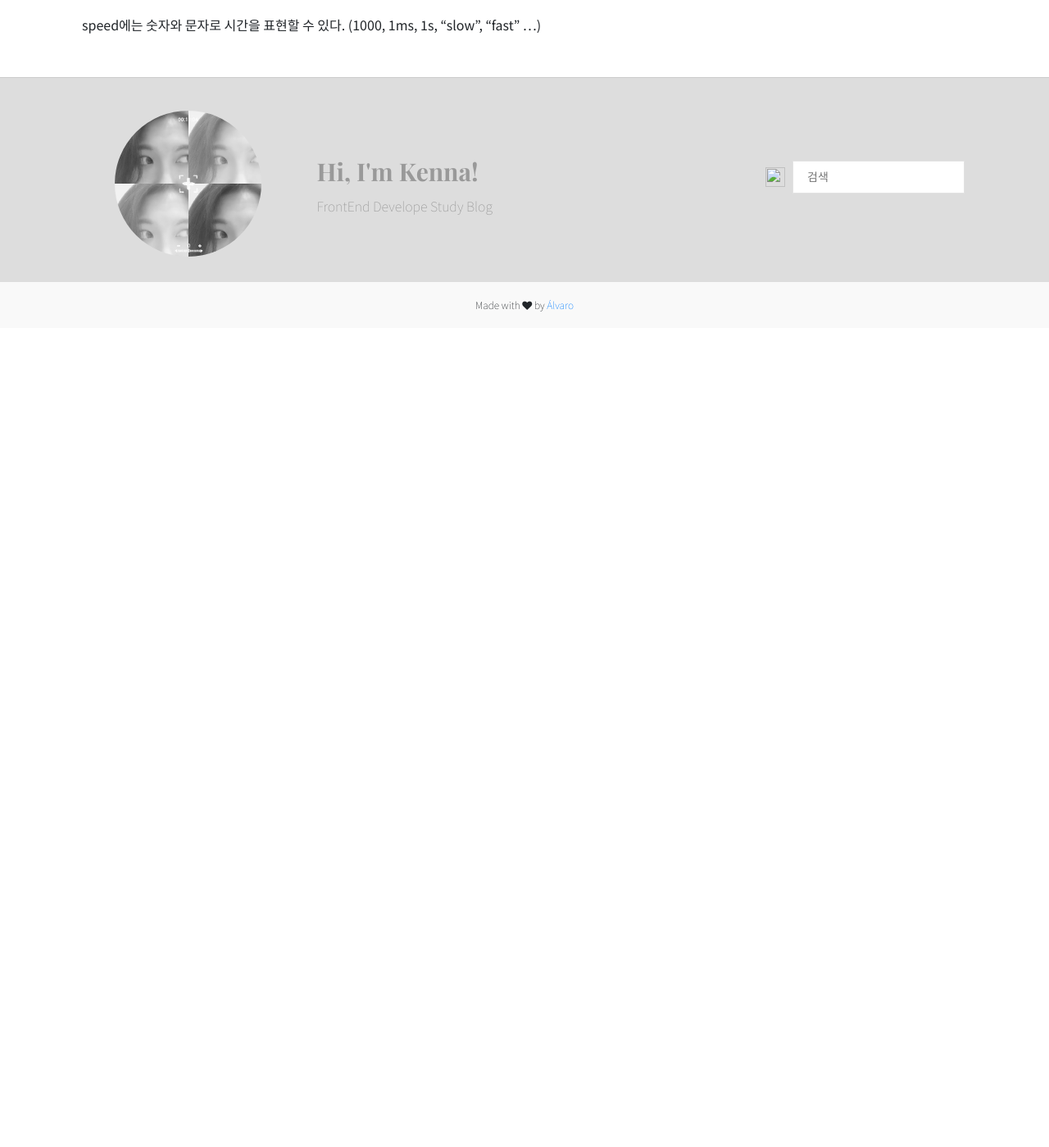
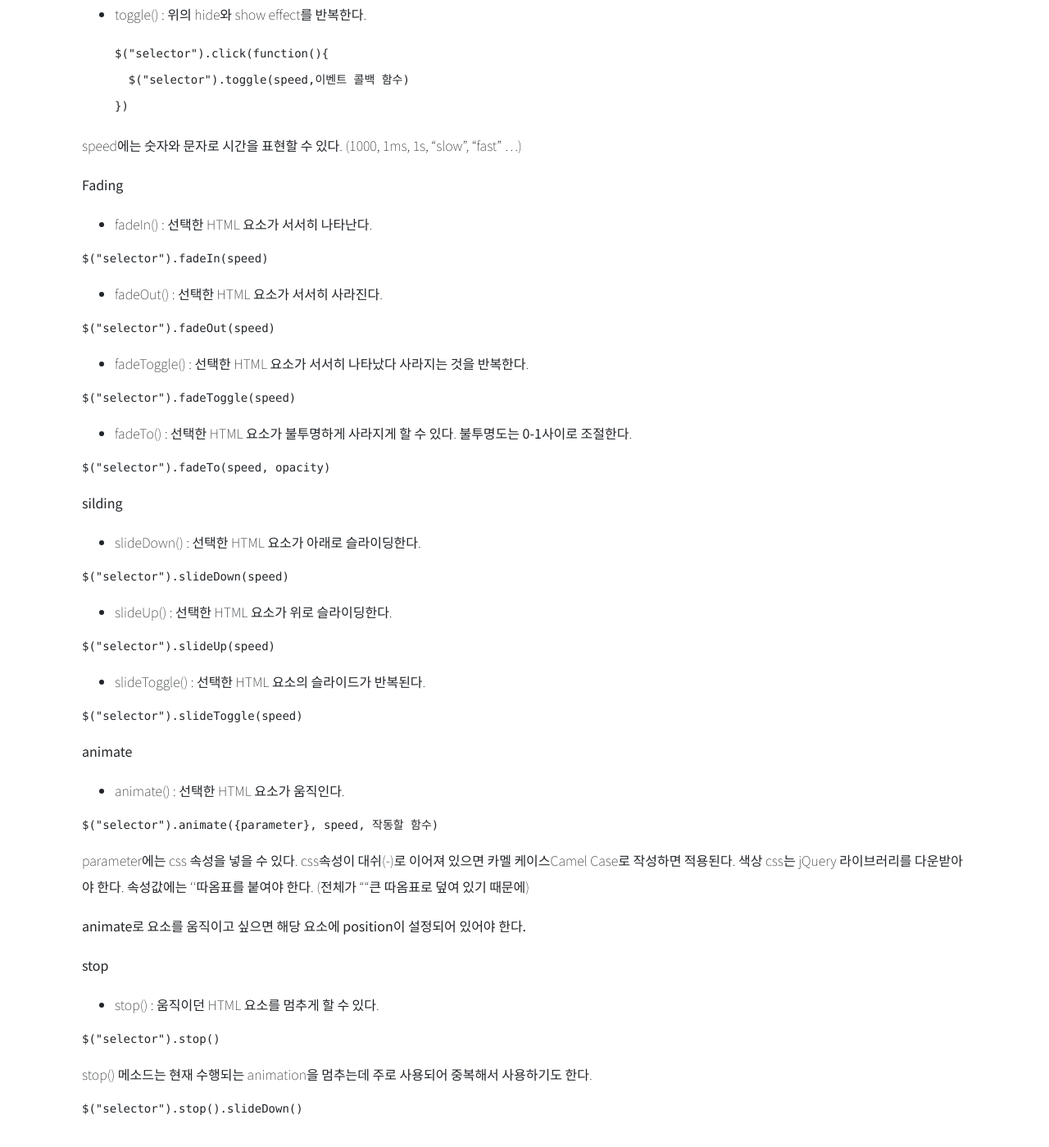
Before and after one commit to kenna-hwa/kenna-hwa.github.io, a Jekyll site: the page built from _collections/_blog/2021-05-25-jquery-basic-effect.markdown, in a window 1280 px wide and 1400 px high, scrolled down 1072 px. Shown: the whole window at 82% size. Built offline with Jekyll 4.4.1, drawn with Linux system fonts in a browser that asks for light colours; nearby versions of some CDN libraries; some web fonts are replaced; before the commit the page ends 1472 px from its top, so only the background shows below that.

Commit message:
event 문서 작성

```diff
--- a/_collections/_blog/2021-05-25-jquery-basic-effect.markdown
+++ b/_collections/_blog/2021-05-25-jquery-basic-effect.markdown
@@ -13,28 +13,105 @@ description: W3C | jQuery 문서
 
 ###### jQuery Effect
 
+**hide, show, toggle**<br>
+
 - hide() : HTML 요소를 숨긴다.
 
-<pre>
-  $("selector").click(function(){
-    $("selector").hide(speed,이벤트 콜백 함수)
-  })
-</pre>
+  <pre>
+    $("selector").click(function(){
+      $("selector").hide(speed,이벤트 콜백 함수)
+    })
+  </pre>
 
 - show() : HTML 요소를 나타나게 한다.
 
-<pre>
-  $("selector").click(function(){
-    $("selector").show(speed,이벤트 콜백 함수)
-  })
-</pre>
+  <pre>
+    $("selector").click(function(){
+      $("selector").show(speed,이벤트 콜백 함수)
+    })
+  </pre>
 
 - toggle() : 위의 hide와 show effect를 반복한다.
 
+  <pre>
+  $("selector").click(function(){
+    $("selector").toggle(speed,이벤트 콜백 함수)
+  })
+  </pre>
+
+speed에는 숫자와 문자로 시간을 표현할 수 있다. (1000, 1ms, 1s, "slow", "fast" ...)
+
+**Fading**<br>
+
+- fadeIn() : 선택한 HTML 요소가 서서히 나타난다.
+
 <pre>
-$("selector").click(function(){
-  $("selector").toggle(speed,이벤트 콜백 함수)
-})
+$("selector").fadeIn(speed)
 </pre>
 
-**speed에는 숫자와 문자로 시간을 표현할 수 있다. (1000, 1ms, 1s, "slow", "fast" ...)**
+- fadeOut() : 선택한 HTML 요소가 서서히 사라진다.
+
+<pre>
+$("selector").fadeOut(speed)
+</pre>
+
+- fadeToggle() : 선택한 HTML 요소가 서서히 나타났다 사라지는 것을 반복한다.
+
+<pre>
+$("selector").fadeToggle(speed)
+</pre>
+
+- fadeTo() : 선택한 HTML 요소가 불투명하게 사라지게 할 수 있다. 불투명도는 **0-1**사이로 조절한다.
+
+<pre>
+$("selector").fadeTo(speed, opacity)
+</pre>
+
+**silding**<br>
+
+- slideDown() : 선택한 HTML 요소가 아래로 슬라이딩한다.
+
+<pre>
+$("selector").slideDown(speed)
+</pre>
+
+- slideUp() : 선택한 HTML 요소가 위로 슬라이딩한다.
+
+<pre>
+$("selector").slideUp(speed)
+</pre>
+
+- slideToggle() : 선택한 HTML 요소의 슬라이드가 반복된다.
+
+<pre>
+$("selector").slideToggle(speed)
+</pre>
+
+**animate**<br>
+
+- animate() : 선택한 HTML 요소가 움직인다.
+
+<pre>
+$("selector").animate({parameter}, speed, 작동할 함수)
+</pre>
+
+parameter에는 css 속성을 넣을 수 있다.
+css속성이 대쉬(-)로 이어져 있으면 카멜 케이스Camel Case로 작성하면 적용된다.
+색상 css는 jQuery 라이브러리를 다운받아야 한다.
+속성값에는 ''따옴표를 붙여야 한다. (전체가 ""큰 따옴표로 덮여 있기 때문에)
+
+**animate로 요소를 움직이고 싶으면 해당 요소에 position이 설정되어 있어야 한다.**
+
+**stop**<br>
+
+- stop() : 움직이던 HTML 요소를 멈추게 할 수 있다.
+
+<pre>
+$("selector").stop()
+</pre>
+
+stop() 메소드는 현재 수행되는 animation을 멈추는데 주로 사용되어 중복해서 사용하기도 한다.
+
+<pre>
+$("selector").stop().slideDown()
+</pre>
```
